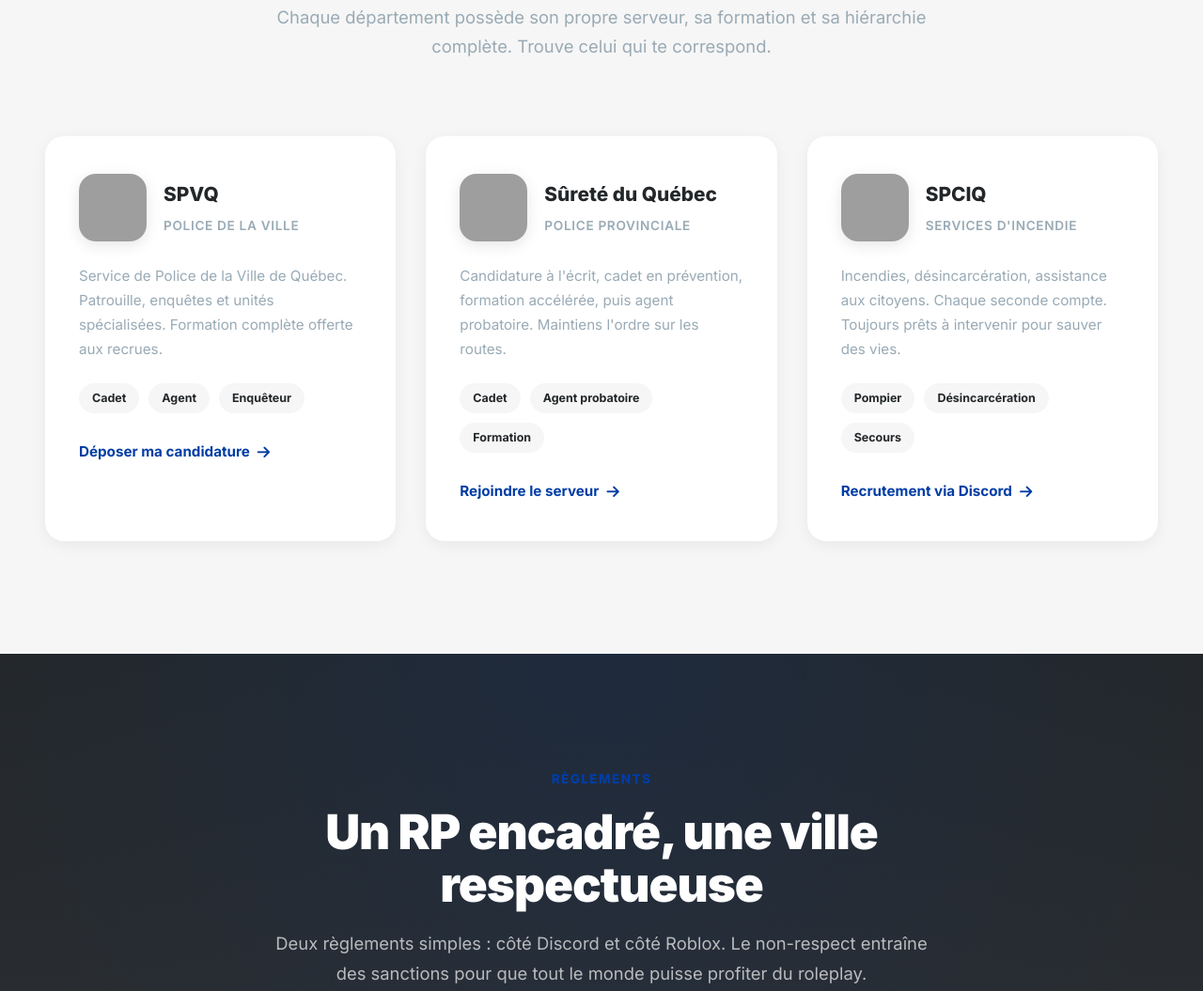
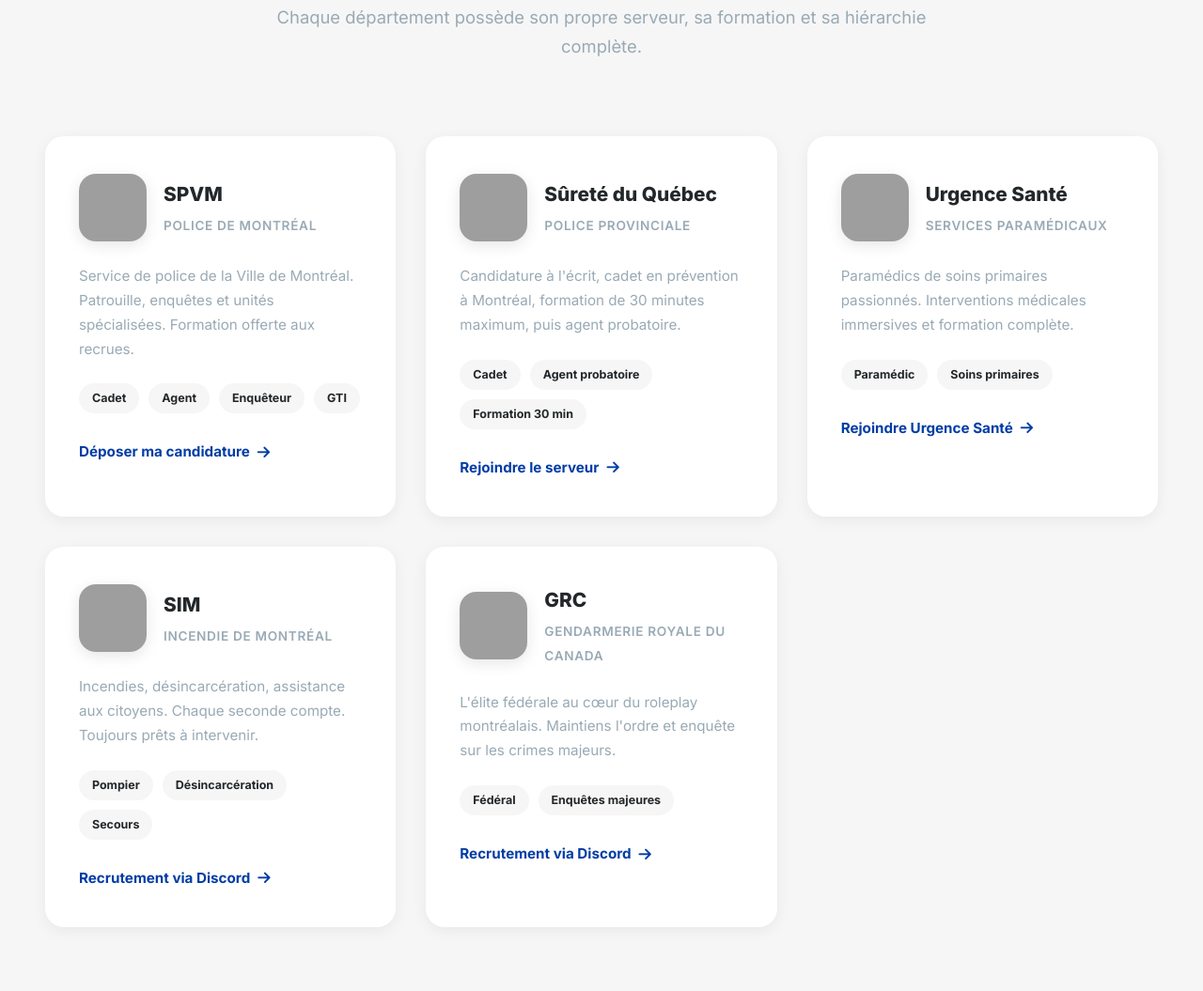
Before and after one commit to Jacobin904/Ville-de-Quebec-Roleplay, a website: page index.html in a window 1280 px wide. Shown: the part 2222-3277 px from the top of the page at 94% size. Drawn offline with Linux system fonts and the light colour scheme; grey boxes are pictures that could not be loaded.

Commit message:
Revise department details and update logos
Updated department descriptions, logos, and links in the index.html file.

```diff
--- a/index.html
+++ b/index.html
@@ -274,35 +274,53 @@ footer{background:var(--dark);color:#B9BBBE;padding:80px 0 40px}
     <div class="sec-head">
       <span class="sec-eyebrow">Départements</span>
       <h2>Choisis ton uniforme</h2>
-      <p>Chaque département possède son propre serveur, sa formation et sa hiérarchie complète. Trouve celui qui te correspond.</p>
+      <p>Chaque département possède son propre serveur, sa formation et sa hiérarchie complète.</p>
     </div>
     <div class="dpt-grid">
       <div class="dpt-card">
         <div class="dpt-head">
-          <img class="dpt-logo" src="https://cdn.discordapp.com/icons/1490410149213507804/0b1aa46a2fdb33b133a0feb1234739f6.webp?size=1024" alt="Logo SPVQ">
-          <div><h3>SPVQ</h3><small>Police de la Ville</small></div>
+          <img class="dpt-logo" src="https://i.imgur.com/cExRekN.png" alt="Logo SPVM">
+          <div><h3>SPVM</h3><small>Police de Montréal</small></div>
         </div>
-        <p>Service de Police de la Ville de Québec. Patrouille, enquêtes et unités spécialisées. Formation complète offerte aux recrues.</p>
-        <div class="dpt-tags"><i>Cadet</i><i>Agent</i><i>Enquêteur</i></div>
-        <a class="dpt-link" href="https://discord.gg/UEf3epPwXS" target="_blank" rel="noopener">Déposer ma candidature <i class="fa-solid fa-arrow-right"></i></a>
+        <p>Service de police de la Ville de Montréal. Patrouille, enquêtes et unités spécialisées. Formation offerte aux recrues.</p>
+        <div class="dpt-tags"><i>Cadet</i><i>Agent</i><i>Enquêteur</i><i>GTI</i></div>
+        <a class="dpt-link" href="https://melonly.xyz/forms/7438335389661663232" target="_blank" rel="noopener">Déposer ma candidature <i class="fa-solid fa-arrow-right"></i></a>
       </div>
       <div class="dpt-card">
         <div class="dpt-head">
-          <img class="dpt-logo" src="https://cdn.discordapp.com/icons/1490410149213507804/0b1aa46a2fdb33b133a0feb1234739f6.webp?size=1024" alt="Logo Sûreté du Québec">
+          <img class="dpt-logo" src="https://i.imgur.com/hpF0G1H.png" alt="Logo Sûreté du Québec">
           <div><h3>Sûreté du Québec</h3><small>Police provinciale</small></div>
         </div>
-        <p>Candidature à l'écrit, cadet en prévention, formation accélérée, puis agent probatoire. Maintiens l'ordre sur les routes.</p>
-        <div class="dpt-tags"><i>Cadet</i><i>Agent probatoire</i><i>Formation</i></div>
-        <a class="dpt-link" href="https://discord.gg/UEf3epPwXS" target="_blank" rel="noopener">Rejoindre le serveur <i class="fa-solid fa-arrow-right"></i></a>
+        <p>Candidature à l'écrit, cadet en prévention à Montréal, formation de 30 minutes maximum, puis agent probatoire.</p>
+        <div class="dpt-tags"><i>Cadet</i><i>Agent probatoire</i><i>Formation 30 min</i></div>
+        <a class="dpt-link" href="https://discord.gg/ByVMrB8kpj" target="_blank" rel="noopener">Rejoindre le serveur <i class="fa-solid fa-arrow-right"></i></a>
       </div>
       <div class="dpt-card">
         <div class="dpt-head">
-          <img class="dpt-logo" src="https://cdn.discordapp.com/icons/1490410149213507804/0b1aa46a2fdb33b133a0feb1234739f6.webp?size=1024" alt="Logo SPCIQ">
-          <div><h3>SPCIQ</h3><small>Services d'incendie</small></div>
+          <img class="dpt-logo" src="https://i.imgur.com/lkgn298.png" alt="Logo Urgence Santé">
+          <div><h3>Urgence Santé</h3><small>Services paramédicaux</small></div>
         </div>
-        <p>Incendies, désincarcération, assistance aux citoyens. Chaque seconde compte. Toujours prêts à intervenir pour sauver des vies.</p>
+        <p>Paramédics de soins primaires passionnés. Interventions médicales immersives et formation complète.</p>
+        <div class="dpt-tags"><i>Paramédic</i><i>Soins primaires</i></div>
+        <a class="dpt-link" href="https://discord.gg/bFmcNf7Nk4" target="_blank" rel="noopener">Rejoindre Urgence Santé <i class="fa-solid fa-arrow-right"></i></a>
+      </div>
+      <div class="dpt-card">
+        <div class="dpt-head">
+          <img class="dpt-logo" src="https://i.imgur.com/glh7Ld2.png" alt="Logo SIM">
+          <div><h3>SIM</h3><small>Incendie de Montréal</small></div>
+        </div>
+        <p>Incendies, désincarcération, assistance aux citoyens. Chaque seconde compte. Toujours prêts à intervenir.</p>
         <div class="dpt-tags"><i>Pompier</i><i>Désincarcération</i><i>Secours</i></div>
-        <a class="dpt-link" href="https://discord.gg/UEf3epPwXS" target="_blank" rel="noopener">Recrutement via Discord <i class="fa-solid fa-arrow-right"></i></a>
+        <a class="dpt-link" href="https://discord.gg/ENgnZ629k6" target="_blank" rel="noopener">Recrutement via Discord <i class="fa-solid fa-arrow-right"></i></a>
+      </div>
+      <div class="dpt-card">
+        <div class="dpt-head">
+          <img class="dpt-logo" src="https://i.imgur.com/LBe2I5y.png" alt="Logo GRC">
+          <div><h3>GRC</h3><small>Gendarmerie royale du Canada</small></div>
+        </div>
+        <p>L'élite fédérale au cœur du roleplay montréalais. Maintiens l'ordre et enquête sur les crimes majeurs.</p>
+        <div class="dpt-tags"><i>Fédéral</i><i>Enquêtes majeures</i></div>
+        <a class="dpt-link" href="https://discord.gg/ENgnZ629k6" target="_blank" rel="noopener">Recrutement via Discord <i class="fa-solid fa-arrow-right"></i></a>
       </div>
     </div>
   </div>
@@ -362,9 +380,9 @@ footer{background:var(--dark);color:#B9BBBE;padding:80px 0 40px}
           <small>@lieutenant_jacky</small>
         </div>
         <div class="team-card">
-          <img src="https://cdn.discordapp.com/avatars/1281784488854159421/85109e1b8945496f3e802e5a8d8208aa.webp?size=1024" alt="Jacobin Babouain">
+          <img src="https://i.imgur.com/XrQRvWW.png" alt="Développeur web">
           <h3>Jacobin Babouain</h3>
-          <span class="role-pill rp-dev">Co-Fondateur & Développeur</span><br>
+          <span class="role-pill rp-dev">Développeur Web</span><br>
           <small>@jacobin904</small>
         </div>
       </div>
```
